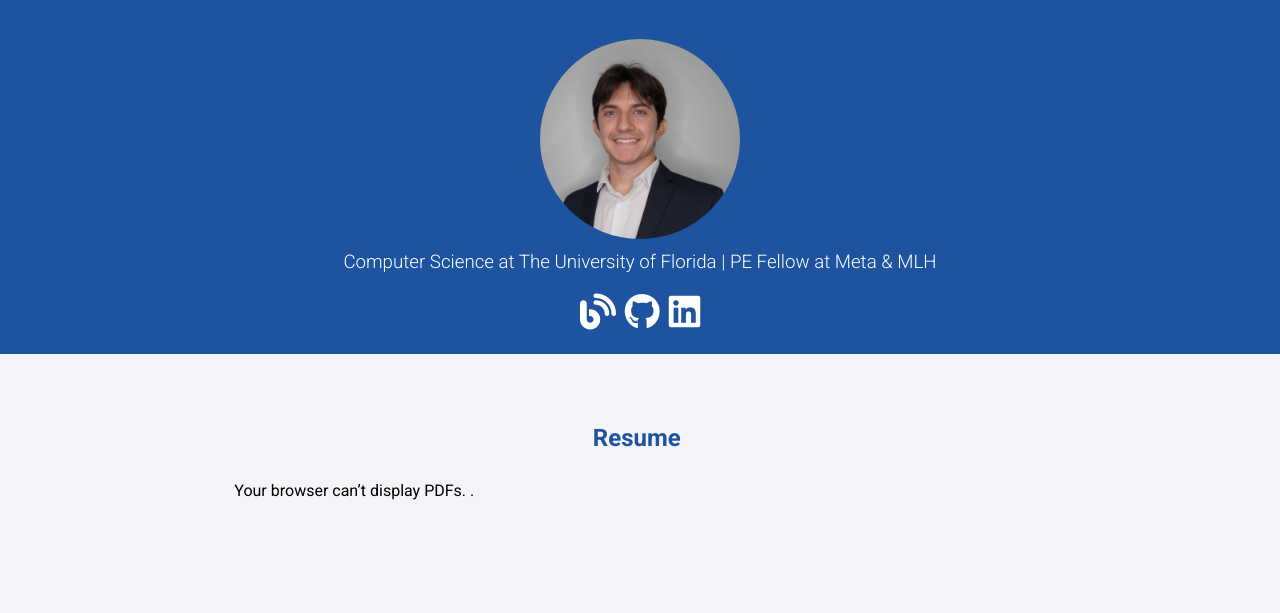
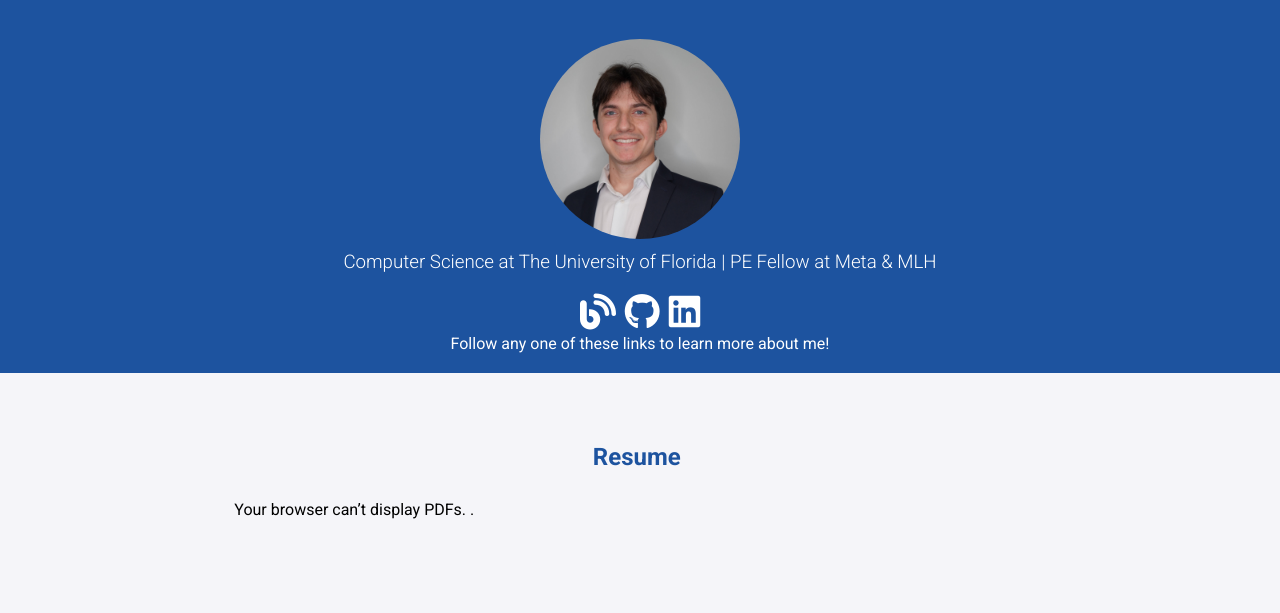
Before and after one commit to aleguy02/PE-portfolio, a Flask app: template app/templates/index.html in a window 1280 px wide. Shown: the part 71-684 px from the top of the page. Run offline with Flask 2, Linux system fonts and the light colour scheme; the template is opened without the code that fills it, so the values that code supplies are empty; parts of the project's set-up code (start-up, migrations or seed data) failed here and were passed over; some libraries are stand-ins or nearby versions.

Commit message:
Add message to socials

```diff
--- a/app/templates/index.html
+++ b/app/templates/index.html
@@ -57,6 +57,7 @@
           <i class="fa-brands fa-md fa-linkedin"></i>
         </a>
       </div>
+      Follow any one of these links to learn more about me!
     </div>
 
     <!-- shoutout to this repository for inspiration https://github.com/jimmyMsh/PE-portfolio/blob/main/app/templates/index.html -->
```
